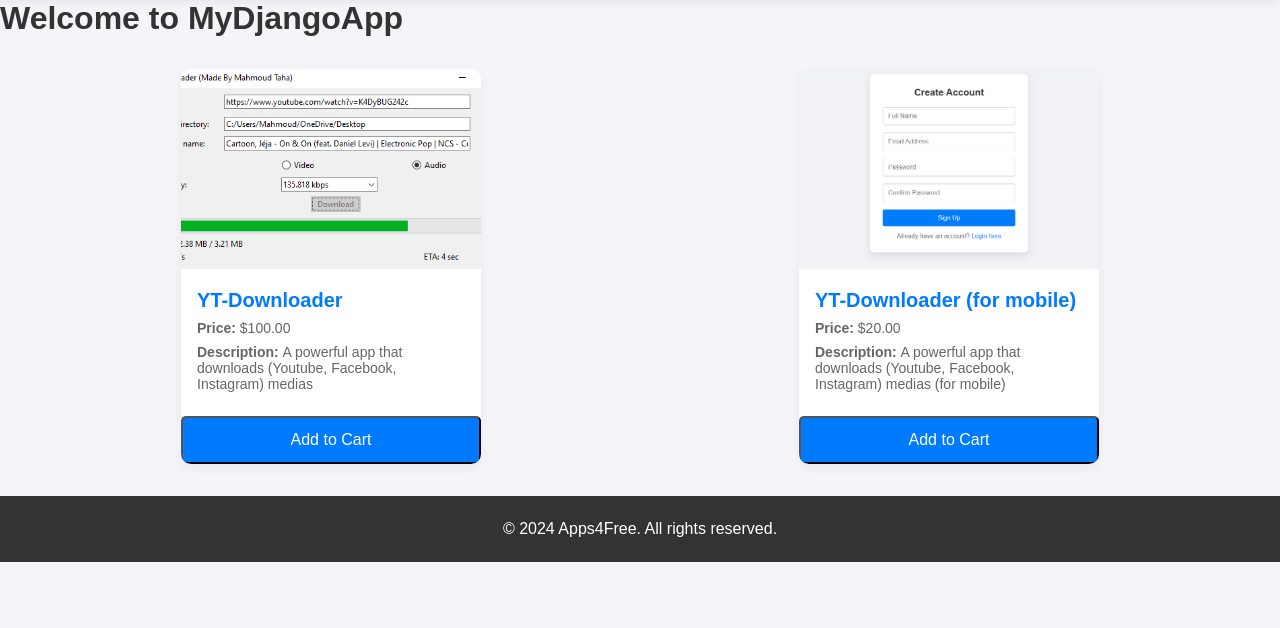
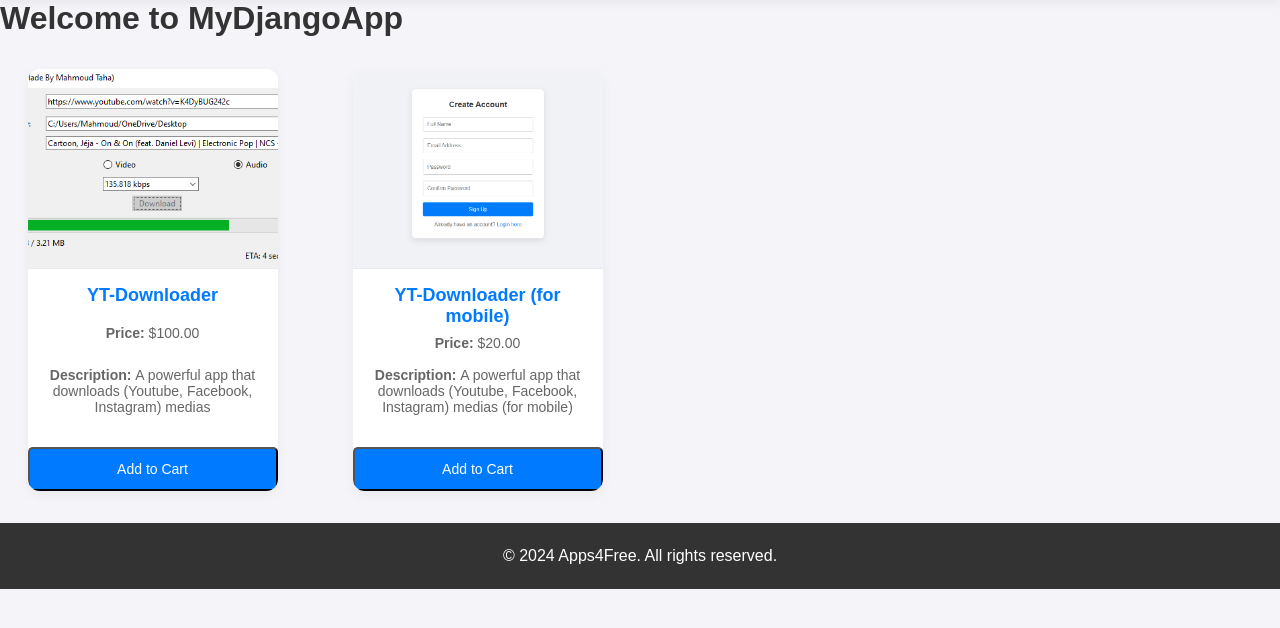
Before and after one commit to Mahmoud732/My-web-app, a Django app: page / in a window 1280 px wide. Shown: the part 82-710 px from the top of the page. Run offline with Django 5.2, Linux system fonts and the light colour scheme; data comes from the database, SQL or seed files in the repository.

Commit message:
Initial commit

```diff
--- a/Project/static/css/style.css
+++ b/Project/static/css/style.css
@@ -74,76 +74,104 @@ body, html {
     margin-top: 1rem;
 }
 
-/* Products Section */
+/* Products Grid Layout - 4 Cards in a Row */
 .products-wrapper {
     display: grid;
-    grid-template-columns: repeat(auto-fit, minmax(250px, 1fr));
-    gap: 20px;
-    padding: 2rem;
+    grid-template-columns: repeat(4, 1fr); /* 4 columns layout */
+    gap: 20px; /* Space between cards */
+    padding: 2rem 0;
     justify-items: center;
 }
 
+/* Product Card */
 .product-card {
     background-color: #fff;
-    border-radius: 10px;
+    border-radius: 12px;
     overflow: hidden;
     box-shadow: 0 4px 12px rgba(0, 0, 0, 0.05);
-    transition: transform 0.3s ease, box-shadow 0.3s ease;
+    transition: transform 0.3s, box-shadow 0.3s ease;
     width: 100%;
-    max-width: 300px;
+    max-width: 250px; /* Fixed card width */
+    display: flex;
+    flex-direction: column;
 }
 
 .product-card:hover {
     transform: translateY(-10px);
-    box-shadow: 0 8px 20px rgba(0, 0, 0, 0.1);
+    box-shadow: 0 8px 24px rgba(0, 0, 0, 0.1);
 }
 
+/* Product Image */
 .product-card img {
     width: 100%;
     height: 200px;
     object-fit: cover;
+    border-bottom: 1px solid #e9ecef;
 }
 
+/* Card Body */
 .product-card .card-body {
     padding: 1rem;
+    display: flex;
+    flex-direction: column;
+    justify-content: space-between;
+    flex-grow: 1;
 }
 
 .product-card .card-title {
-    font-size: 20px;
+    font-size: 18px;
     color: #007bff;
     font-weight: 600;
     margin-bottom: 0.5rem;
+    text-align: center;
 }
 
 .product-card .card-text {
     font-size: 14px;
     color: #666;
-    margin-bottom: 0.5rem;
+    margin-bottom: 1rem;
+    text-align: center;
 }
 
 .product-card .price {
-    font-size: 18px;
+    font-size: 16px;
     font-weight: bold;
     color: #333;
     margin-bottom: 1rem;
+    text-align: center;
 }
 
+/* Button */
 .product-card .btn {
-    display: inline-block;
-    padding: 0.8rem 1.2rem;
+    padding: 0.75rem;
     background-color: #007bff;
     color: #fff;
     text-align: center;
     border-radius: 5px;
-    font-size: 16px;
-    font-weight: 500;
+    font-size: 14px;
     cursor: pointer;
     transition: background-color 0.3s ease;
     width: 100%;
+    margin-top: auto;
 }
 
 .product-card .btn:hover {
     background-color: #0056b3;
+}
+
+/* Responsive Design */
+/* For screens between 768px and 1024px, show 2 cards in a row */
+@media (max-width: 1024px) {
+    .products-wrapper {
+        grid-template-columns: repeat(2, 1fr);
+    }
+}
+
+/* For screens below 768px (mobile), show 1 card in a row */
+@media (max-width: 768px) {
+    .products-wrapper {
+        grid-template-columns: 1fr;
+    }
 }
 
 /* Footer */
@@ -178,10 +206,6 @@ footer a:hover {
         font-size: 32px;
     }
 
-    .products-wrapper {
-        padding: 1rem;
-    }
-
     .product-card {
         width: 100%;
         max-width: none;
```
